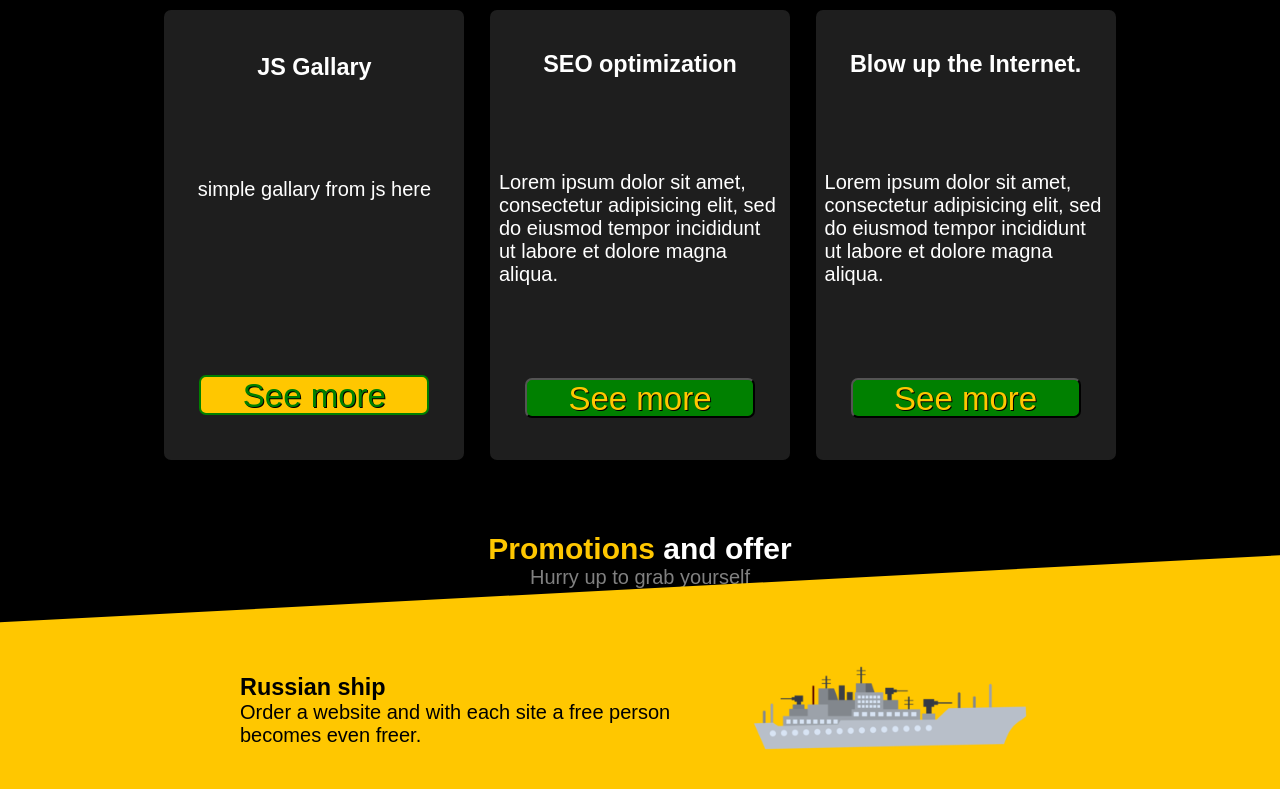
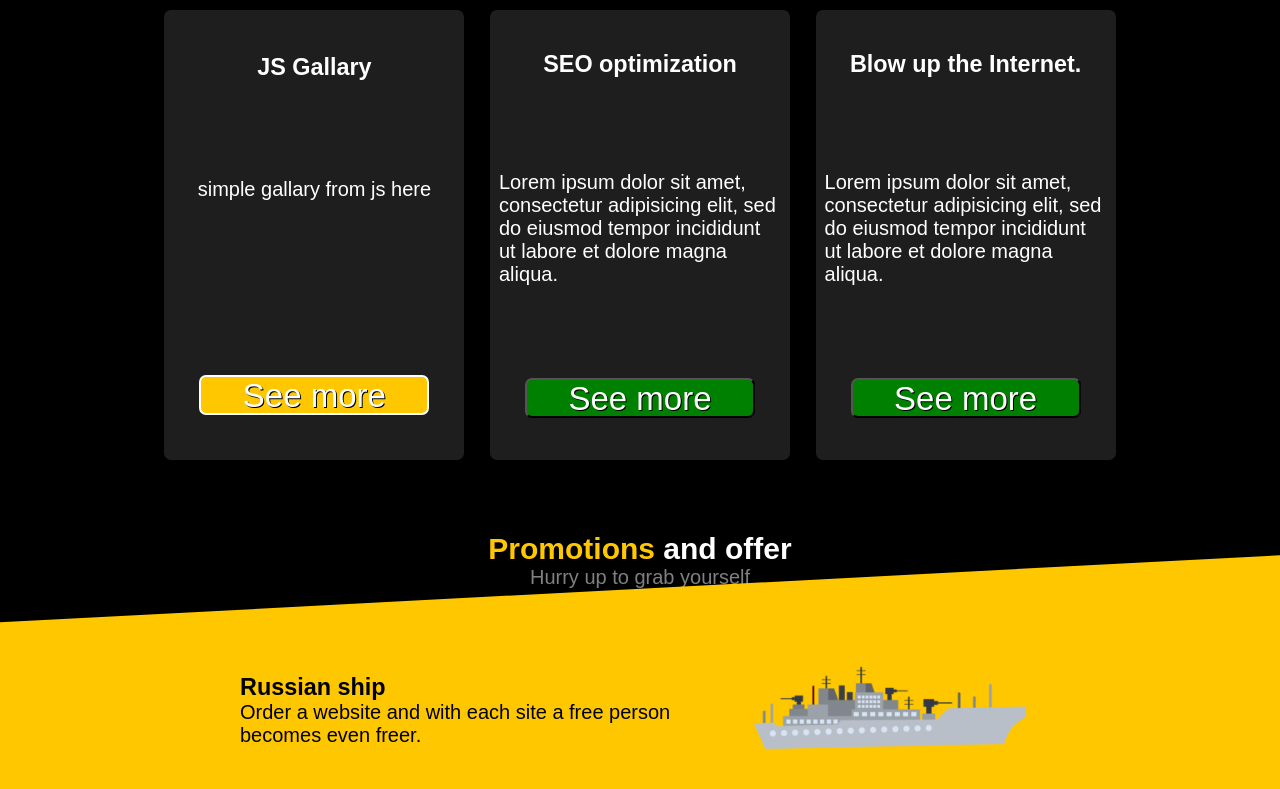
Before and after one commit to amir248/1oKrussianShip, a plain HTML site: page index.html in a window 1280 px wide. In both pictures the pointer is over the button 314 px from the left and 2232 px from the top of the page. Shown: the part 1837-2626 px from the top of the page. Drawn offline with Linux system fonts and the light colour scheme.

Commit message:
style button

```diff
--- a/style/header.css
+++ b/style/header.css
@@ -596,13 +596,13 @@ a > button{
   font-size: 33px;
   height:40px;
   max-width: 100%;
-  color:rgba(255, 199, 0, 1);
+  color:white;
   background: green;
   text-shadow: 1px 1px black;
   border-radius: 7px;
 }
 a > button:hover{
   background: rgba(255, 199, 0, 1);
-  color:green;
-  border: 2px solid green;
+  color:white;
+  border: 2px solid white;
 }
```
